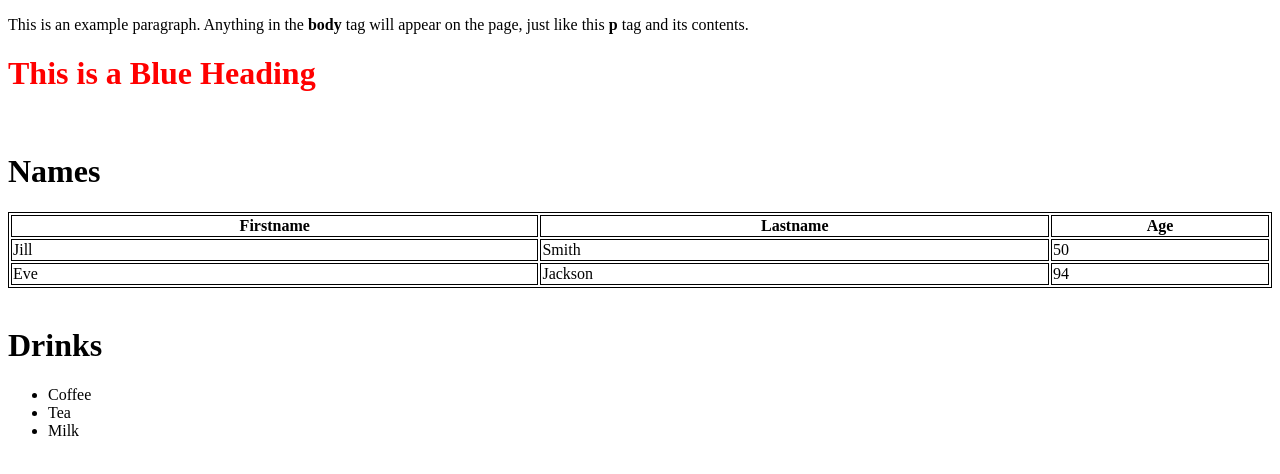
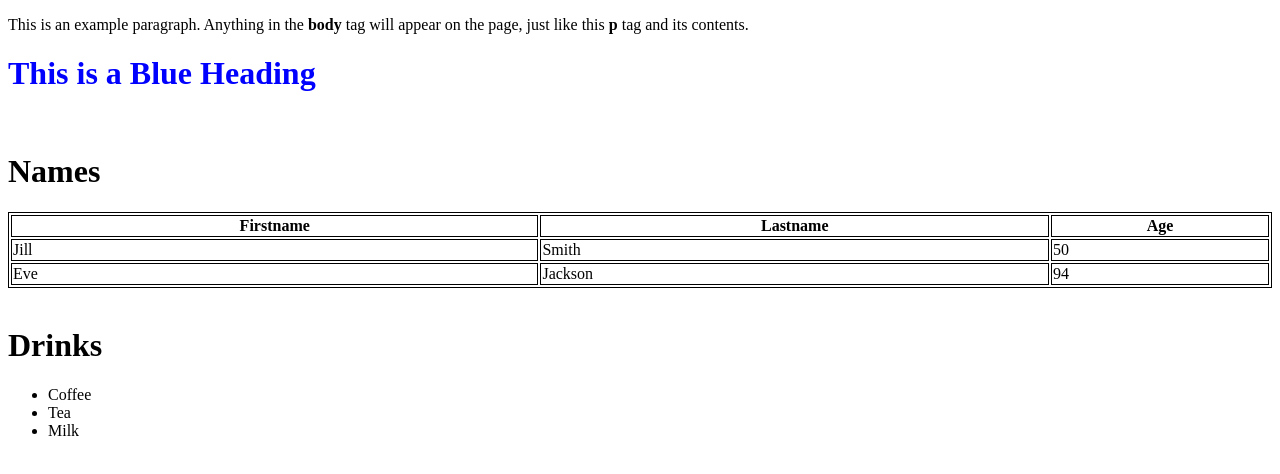
Before and after one commit to marian-craciunescu/git-tuts, a plain HTML site: page index.html in a window 1280 px wide. Drawn offline with Linux system fonts and the light colour scheme.

Commit message:
fixed heading color to blue

```diff
--- a/index.html
+++ b/index.html
@@ -15,7 +15,7 @@ table, th, td {
     <p>This is an example paragraph. Anything in the <strong>body</strong> tag will appear on the page, just like this <strong>p</strong> tag and its contents.</p>
   </body>
 
-<h1 style="color:red;">This is a Blue Heading</h1>
+<h1 style="color:blue">This is a Blue Heading</h1>
 <br>
 <h1>Names</h1>
 <table style="width:100%">
```
